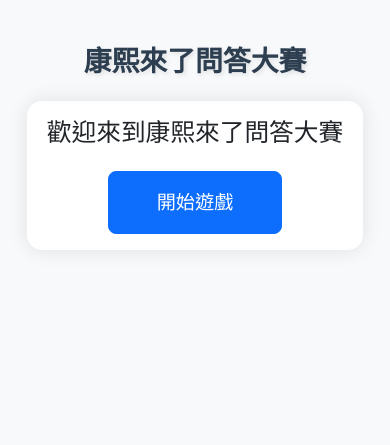
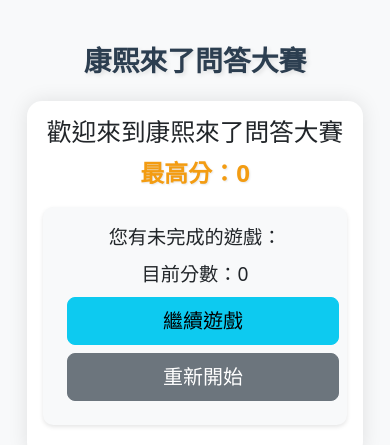
Before and after one commit to 1019wendy/520, a plain HTML site: page index.html in a window 390 px wide. Drawn offline with nearby package versions, Linux system fonts and the light colour scheme; some packages are replaced by stand-ins of ours; a script that the page names is missing.

Commit message:
更新康熙來了問答大賽網站，新增本地存儲功能以保存最高分與遊戲進度，並改善用戶界面以顯示未完成的遊戲選項。

```diff
--- a/index.html
+++ b/index.html
@@ -17,6 +17,15 @@
         <div class="game-container">
             <div id="start-screen" class="text-center">
                 <h2>歡迎來到康熙來了問答大賽</h2>
+                <div class="high-score mb-3">
+                    最高分：<span id="high-score">0</span>
+                </div>
+                <div id="saved-progress" class="mb-3 d-none">
+                    <p>您有未完成的遊戲：</p>
+                    <p>目前分數：<span id="saved-score">0</span></p>
+                    <button id="continue-btn" class="btn btn-info btn-lg mb-2">繼續遊戲</button>
+                    <button id="new-game-btn" class="btn btn-secondary btn-lg">重新開始</button>
+                </div>
                 <button id="start-btn" class="btn btn-primary btn-lg">開始遊戲</button>
             </div>
 
--- a/script.js
+++ b/script.js
@@ -36,23 +36,154 @@ const startScreen = document.getElementById('start-screen');
 const quizScreen = document.getElementById('quiz-screen');
 const resultScreen = document.getElementById('result-screen');
 const startBtn = document.getElementById('start-btn');
+const continueBtn = document.getElementById('continue-btn');
+const newGameBtn = document.getElementById('new-game-btn');
 const questionText = document.getElementById('question-text');
 const optionsContainer = document.getElementById('options-container');
 const scoreElement = document.getElementById('score');
 const finalScoreElement = document.getElementById('final-score');
 const restartBtn = document.getElementById('restart-btn');
+const highScoreElement = document.getElementById('high-score');
+const savedProgressDiv = document.getElementById('saved-progress');
+const savedScoreElement = document.getElementById('saved-score');
 
-// 開始遊戲
-startBtn.addEventListener('click', startGame);
+// 本地存儲系統
+const storage = {
+    // 存儲鍵名
+    keys: {
+        highScore: 'khHighScore',
+        gameProgress: 'khGameProgress',
+        userPreferences: 'khUserPreferences'
+    },
+
+    // 初始化存儲
+    init() {
+        if (!this.getHighScore()) {
+            this.setHighScore(0);
+        }
+        if (!this.getGameProgress()) {
+            this.setGameProgress({
+                currentQuestion: 0,
+                score: 0
+            });
+        }
+        if (!this.getUserPreferences()) {
+            this.setUserPreferences({
+                soundEnabled: true,
+                username: ''
+            });
+        }
+    },
+
+    // 最高分相關方法
+    getHighScore() {
+        return parseInt(localStorage.getItem(this.keys.highScore)) || 0;
+    },
+    setHighScore(score) {
+        localStorage.setItem(this.keys.highScore, score);
+    },
+    updateHighScore(currentScore) {
+        const highScore = this.getHighScore();
+        if (currentScore > highScore) {
+            this.setHighScore(currentScore);
+            return true;
+        }
+        return false;
+    },
+
+    // 遊戲進度相關方法
+    getGameProgress() {
+        const progress = localStorage.getItem(this.keys.gameProgress);
+        return progress ? JSON.parse(progress) : null;
+    },
+    setGameProgress(progress) {
+        localStorage.setItem(this.keys.gameProgress, JSON.stringify(progress));
+    },
+    clearGameProgress() {
+        localStorage.removeItem(this.keys.gameProgress);
+    },
+
+    // 使用者偏好設定相關方法
+    getUserPreferences() {
+        const prefs = localStorage.getItem(this.keys.userPreferences);
+        return prefs ? JSON.parse(prefs) : null;
+    },
+    setUserPreferences(prefs) {
+        localStorage.setItem(this.keys.userPreferences, JSON.stringify(prefs));
+    }
+};
+
+// 事件監聽器
+startBtn.addEventListener('click', () => startNewGame());
+continueBtn.addEventListener('click', () => continueGame());
+newGameBtn.addEventListener('click', () => startNewGame());
 restartBtn.addEventListener('click', restartGame);
 
-function startGame() {
+// 初始化遊戲
+function initializeGame() {
+    // 顯示最高分
+    highScoreElement.textContent = storage.getHighScore();
+
+    // 檢查是否有未完成的遊戲
+    const savedProgress = storage.getGameProgress();
+    if (savedProgress) {
+        savedProgressDiv.classList.remove('d-none');
+        savedScoreElement.textContent = savedProgress.score;
+        startBtn.classList.add('d-none');
+    } else {
+        savedProgressDiv.classList.add('d-none');
+        startBtn.classList.remove('d-none');
+    }
+}
+
+// 開始新遊戲
+function startNewGame() {
+    storage.clearGameProgress();
     isGameActive = true;
     currentQuestion = 0;
     score = 0;
     startScreen.classList.add('d-none');
     quizScreen.classList.remove('d-none');
     resultScreen.classList.add('d-none');
+    scoreElement.textContent = score;
+    showQuestion();
+}
+
+// 繼續遊戲
+function continueGame() {
+    const savedProgress = storage.getGameProgress();
+    if (savedProgress) {
+        isGameActive = true;
+        currentQuestion = savedProgress.currentQuestion;
+        score = savedProgress.score;
+        startScreen.classList.add('d-none');
+        quizScreen.classList.remove('d-none');
+        resultScreen.classList.add('d-none');
+        scoreElement.textContent = score;
+        showQuestion();
+    } else {
+        startNewGame();
+    }
+}
+
+// 開始遊戲
+function startGame() {
+    isGameActive = true;
+
+    // 檢查是否有未完成的遊戲
+    const savedProgress = storage.getGameProgress();
+    if (savedProgress) {
+        currentQuestion = savedProgress.currentQuestion;
+        score = savedProgress.score;
+    } else {
+        currentQuestion = 0;
+        score = 0;
+    }
+
+    startScreen.classList.add('d-none');
+    quizScreen.classList.remove('d-none');
+    resultScreen.classList.add('d-none');
+    scoreElement.textContent = score;
     showQuestion();
 }
 
@@ -89,6 +220,11 @@ function checkAnswer(selectedIndex) {
         buttons[selectedIndex].classList.add('correct');
         score += 20;
         scoreElement.textContent = score;
+        // 保存遊戲進度
+        storage.setGameProgress({
+            currentQuestion: currentQuestion + 1,
+            score: score
+        });
         Swal.fire({
             icon: 'success',
             title: '答對了！',
@@ -120,6 +256,12 @@ function endGame() {
     resultScreen.classList.remove('d-none');
     finalScoreElement.textContent = score;
 
+    // 檢查是否創造新高分
+    const isNewHighScore = storage.updateHighScore(score);
+
+    // 清除遊戲進度
+    storage.clearGameProgress();
+
     let message = '';
     if (score === 100) {
         message = '完美！你是康熙來了的終極粉絲！';
@@ -131,14 +273,23 @@ function endGame() {
         message = '要多看看康熙來了的重播喔！';
     }
 
+    if (isNewHighScore) {
+        message += '\n恭喜創造新高分！';
+    }
+
     Swal.fire({
         title: '遊戲結束！',
-        text: message,
+        html: `${message}<br>最高分：${storage.getHighScore()}分`,
         icon: 'info',
         confirmButtonText: '確定'
     });
 }
 
+// 修改 restartGame 函數
 function restartGame() {
-    startGame();
+    startNewGame();
 }
+
+// 初始化本地存儲和遊戲
+storage.init();
+initializeGame();
--- a/styles.css
+++ b/styles.css
@@ -66,9 +66,52 @@ h1 {
     margin-top: 1rem;
 }
 
+.high-score {
+    font-size: 1.8rem;
+    font-weight: bold;
+    color: #f39c12;
+    text-shadow: 1px 1px 2px rgba(0,0,0,0.1);
+}
+
+#saved-progress {
+    background-color: #f8f9fa;
+    padding: 1.5rem;
+    border-radius: 10px;
+    box-shadow: 0 2px 4px rgba(0,0,0,0.1);
+    margin: 1rem auto;
+    max-width: 400px;
+}
+
+#saved-progress p {
+    font-size: 1.2rem;
+    margin-bottom: 0.5rem;
+}
+
+#continue-btn {
+    margin-right: 0.5rem;
+}
+
+#new-game-btn {
+    margin-left: 0.5rem;
+}
+
 @media (max-width: 768px) {
     .game-container {
         margin: 0 15px;
         padding: 1rem;
     }
+
+    .high-score {
+        font-size: 1.5rem;
+    }
+
+    #saved-progress {
+        padding: 1rem;
+    }
+
+    #continue-btn, #new-game-btn {
+        margin: 0.5rem;
+        display: block;
+        width: 100%;
+    }
 }
```
Also changed, not shown: 1 other file.
